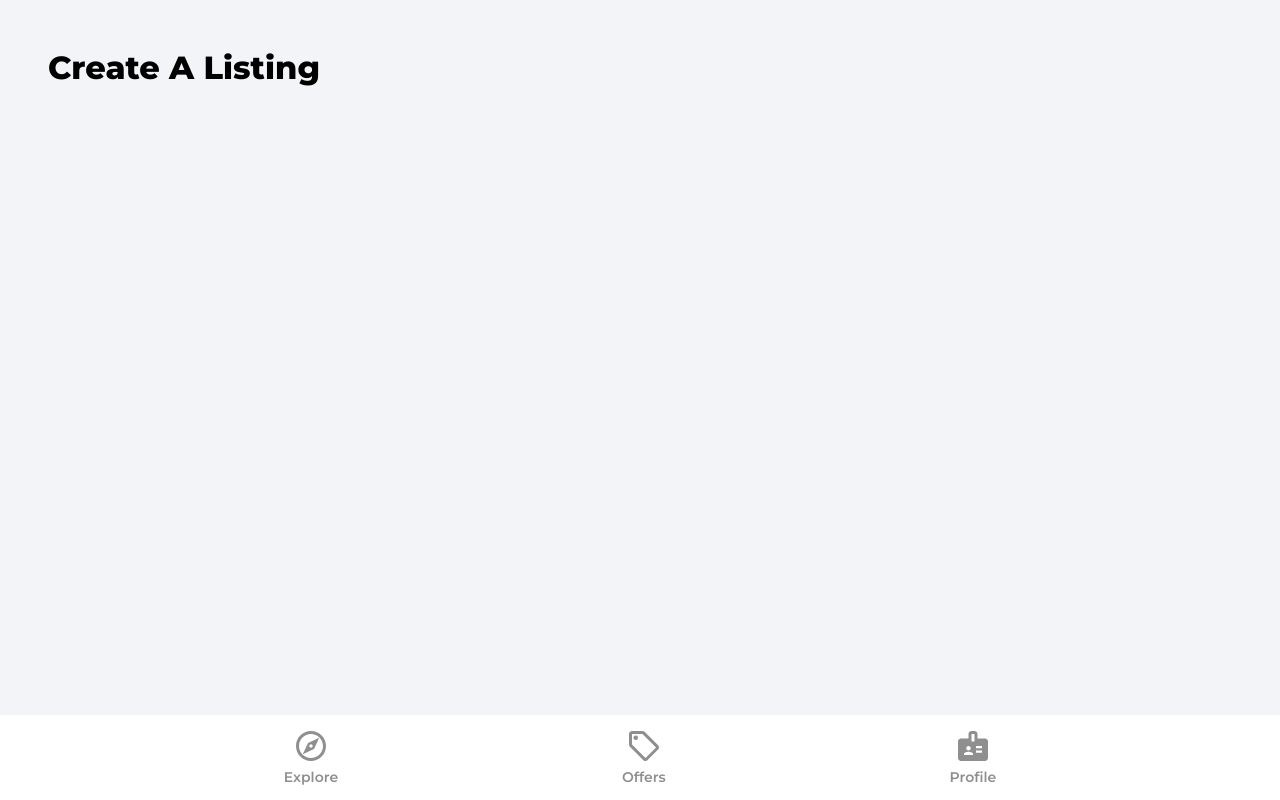
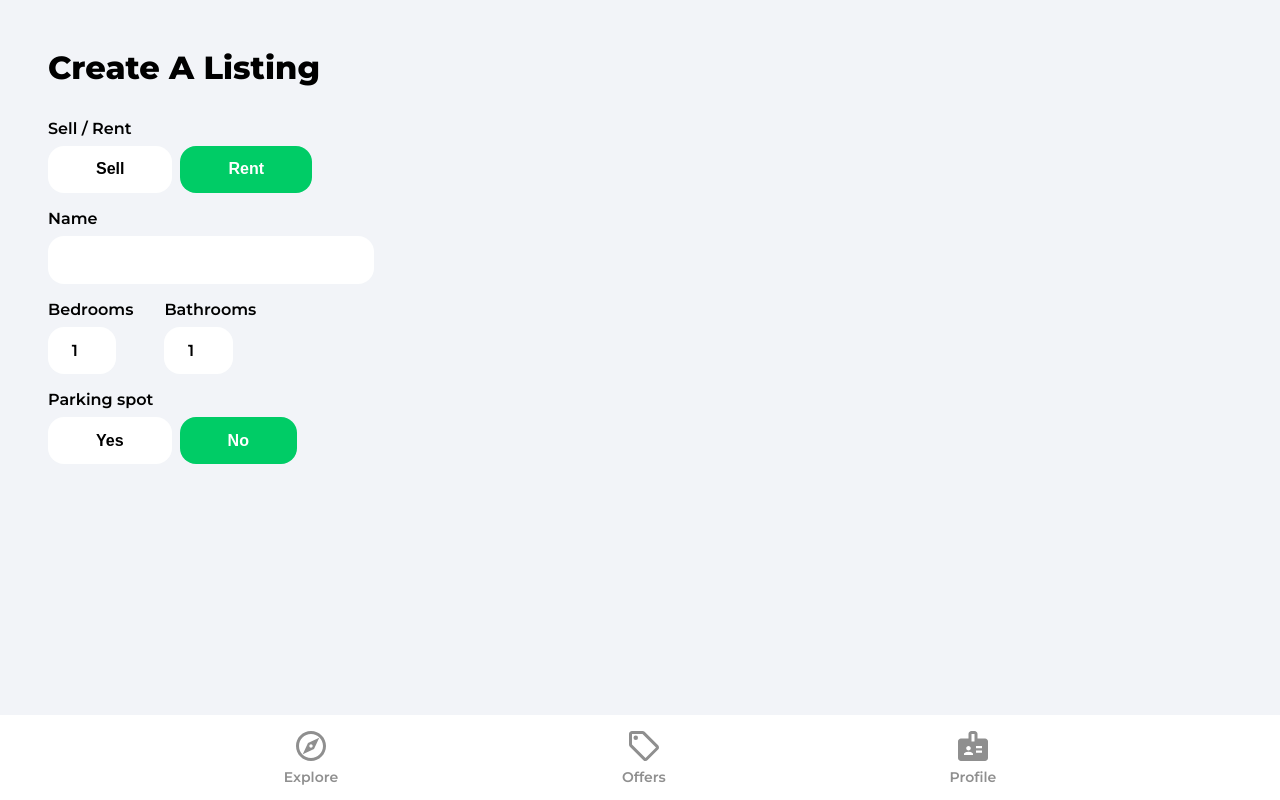
Before and after one commit to Harry-Leepz/house-marketplace, a React (Create React App) app: page /create-listing in a window 1280 px wide. Built offline with nearby package versions, Linux system fonts and the light colour scheme; no server answers; sample sign-in values are in the browser's storage.

Commit message:
Add form inputs for create listing page component

```diff
--- a/src/pages/CreateListing.jsx
+++ b/src/pages/CreateListing.jsx
@@ -61,7 +61,11 @@ export const CreateListing = () => {
     // eslint-disable-next-line react-hooks/exhaustive-deps
   }, [isMounted]);
 
-  const onSubmitHandler = () => {};
+  const onSubmitHandler = (event) => {
+    event.preventDefault();
+  };
+
+  const onMutateHandler = () => {};
 
   if (loading) {
     return <Loading />;
@@ -74,7 +78,100 @@ export const CreateListing = () => {
       </header>
 
       <main>
-        <form onSubmit={onSubmitHandler}></form>
+        <form onSubmit={onSubmitHandler}>
+          {/* Sell / Rent */}
+          <label className='formLabel'>Sell / Rent</label>
+          <div className='formButtons'>
+            <button
+              type='button'
+              className={type === "sale" ? "formButtonActive" : "formButton"}
+              value='sale'
+              id='type'
+              onClick={onMutateHandler}
+            >
+              Sell
+            </button>
+            <button
+              type='button'
+              className={type === "rent" ? "formButtonActive" : "formButton"}
+              value='rent'
+              id='type'
+              onClick={onMutateHandler}
+            >
+              Rent
+            </button>
+          </div>
+
+          {/* Name */}
+          <label className='formLabel'>Name</label>
+          <input
+            className='formInputName'
+            type='text'
+            id='name'
+            value={name}
+            onChange={onMutateHandler}
+            maxLength='32'
+            minLength='10'
+            required
+          />
+
+          {/* Bedrooms and Bathrooms */}
+          <div className='formRooms flex'>
+            <div>
+              <label className='formLabel'>Bedrooms</label>
+              <input
+                className='formInputSmall'
+                type='number'
+                id='bedrooms'
+                value={bedrooms}
+                onChange={onMutateHandler}
+                min='1'
+                max='50'
+                required
+              />
+            </div>
+            <div>
+              <label className='formLabel'>Bathrooms</label>
+              <input
+                className='formInputSmall'
+                type='number'
+                id='bathrooms'
+                value={bathrooms}
+                onChange={onMutateHandler}
+                min='1'
+                max='50'
+                required
+              />
+            </div>
+          </div>
+
+          {/* Parking  */}
+          <label className='formLabel'>Parking spot</label>
+          <div className='formButtons'>
+            <button
+              className={parking ? "formButtonActive" : "formButton"}
+              type='button'
+              id='parking'
+              value={true}
+              onClick={onMutateHandler}
+              min='1'
+              max='50'
+            >
+              Yes
+            </button>
+            <button
+              className={
+                !parking && parking !== null ? "formButtonActive" : "formButton"
+              }
+              type='button'
+              id='parking'
+              value={false}
+              onClick={onMutateHandler}
+            >
+              No
+            </button>
+          </div>
+        </form>
       </main>
     </div>
   );
```
